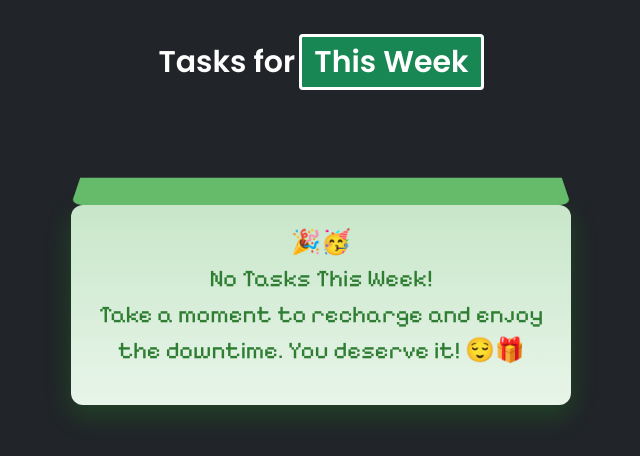
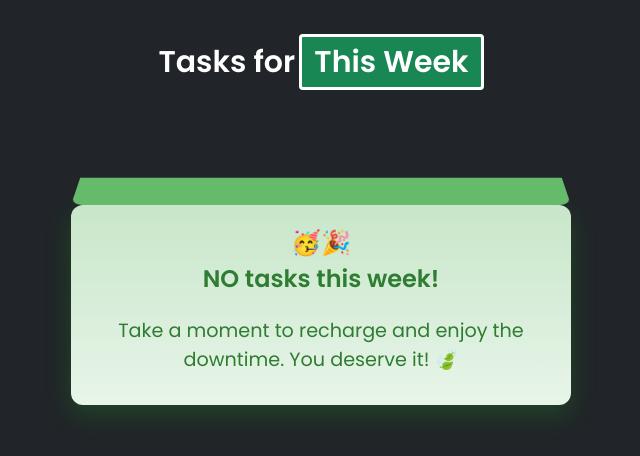
Before and after one commit to codewithaal/cesra-tasks, a Django app: page /alerts/ in a window 1280 px wide. Shown: the part 60-516 px from the top of the page, without its empty margins (319-959 px from the left). Run offline with Django 5.2, Linux system fonts and the light colour scheme; a user stored in the database is signed in; data comes from the database, SQL or seed files in the repository; both versions use the stored data as it was after the commit; some libraries are stand-ins or nearby versions.

Commit message:
style: enhanced the visual appeal of the alerts page

```diff
--- a/login/base/templates/alerts.html
+++ b/login/base/templates/alerts.html
@@ -5,20 +5,23 @@
 <link href="https://fonts.googleapis.com/css2?family=Poppins:wght@400;600&display=swap" rel="stylesheet">
 <link href="https://cdn.jsdelivr.net/npm/bootstrap@5.3.0/dist/css/bootstrap.min.css" rel="stylesheet">
 <link href="https://fonts.googleapis.com/css2?family=Comic+Neue&display=swap" rel="stylesheet">
-<link href="https://fonts.googleapis.com/css2?family=Pixelify+Sans&display=swap" rel="stylesheet">
+<link href="https://fonts.googleapis.com/css2?family=Graduate&display=swap" rel="stylesheet">
 
 <style>
+
   body {
     background-color: #212529;
     font-family: 'Poppins', sans-serif;
     color: white;
   }
+
   .navbar {
     position: fixed;
     top: 0;
     width: 100%;
     z-index: 1030;
   }
+
   #this-week {
     background-color: #198754;
     padding: 4px 12px;
@@ -45,45 +51,72 @@
     margin-top: 100px;
     margin-bottom: 30px;
   }
+
   .table-container {
     margin-top: 40px;
     margin-bottom: 40px;
   }
+
   .task-heading {
     font-size: 30px;
     font-weight: bold;
     margin-bottom: 10px;
   }
+
   .table-custom {
     width: 100%;
-    border-collapse: collapse;
+    border-collapse: separate;
+    border-spacing: 0;
     background-color: #212529;
     color: white;
-    border-radius: 8px;
+    border-radius: 12px;
+    overflow: hidden;
   }
+
+  .table-custom thead th:first-child {
+    border-top-left-radius: 12px;
+  }
+
+  .table-custom thead th:last-child {
+    border-top-right-radius: 12px;
+  }
+
+  .table-custom tbody tr:last-child td:first-child {
+    border-bottom-left-radius: 12px;
+  }
+
+  .table-custom tbody tr:last-child td:last-child {
+    border-bottom-right-radius: 12px;
+  }
+
   .table-custom th, .table-custom td {
     padding: 15px;
     text-align: left;
     border-bottom: 2px solid #444;
     transition: background-color 0.3s ease-in-out;
   }
+
   .table-custom th {
     background-color: #198754;
     color: white;
-    font-size: 1.2rem;
+    font-size: 1.4rem;
     text-align: center;
   }
+
   .table-custom td {
     background-color: #2a2f33;
     color: white;
     font-size: 1rem;
   }
+
   .table-custom tbody tr:nth-child(odd) {
     background-color: #2a2f33;
   }
+
   .table-custom tbody tr:nth-child(even) {
     background-color: #333a40;
   }
+
   .table-custom tbody tr:hover {
     background-color: #1f2d36;
   }
@@ -144,24 +173,35 @@
   height: 20px;
   background: #388e3c;
   transform: translateY(-50%);
-  z-index: 1;  /* LOWER than the message */
+  z-index: 1;
   border-radius: 10px;
 }
 
-/* Message INSIDE the box and ABOVE ribbons */
-.message {
+.message-1 {
+  position: relative;
+  z-index: 3;
+  opacity: 0;
+  margin-top: 20px;
+  text-align: center;
+  color: #2e7d32;
+  font-family: 'Poppins', sans-serif;
+  font-size: 1.5rem;
+  font-weight: bold;
+  animation: revealMessage 2s 1.5s ease-out forwards;
+}
+
+.message-2 {
   position: relative;
   z-index: 3;
   opacity: 0;
   padding: 20px;
   text-align: center;
   color: #2e7d32;
-  font-family: 'Pixelify Sans';
-  font-size: 1.5rem;
+  font-family: 'Poppins', sans-serif;
+  font-size: 1.2rem;
   animation: revealMessage 2s 1.5s ease-out forwards;
 }
 
-/* Lid opening animation */
 @keyframes openLid {
   0% {
     transform: rotateX(0deg);
@@ -280,9 +347,12 @@
         <div class="ribbon-vertical"></div>
         <div class="ribbon-horizontal"></div>
         <div class="box">
-          <div class="message">
-            🎉🥳<br>No Tasks This Week!<br>
-            Take a moment to recharge and enjoy the downtime. You deserve it! 😌🎁
+          <div class="message-1">
+            🥳🎉<br>NO tasks this week!<br>
+          </div>
+          <div class="message-2">
+            Take a moment to recharge and enjoy the downtime. You deserve it! 🍃
+          </div>
           </div>
         </div>
       </div>
```
Also changed, not shown: other parts of login/base/templates/alerts.html (+40 -14 lines), login/db.sqlite3.
